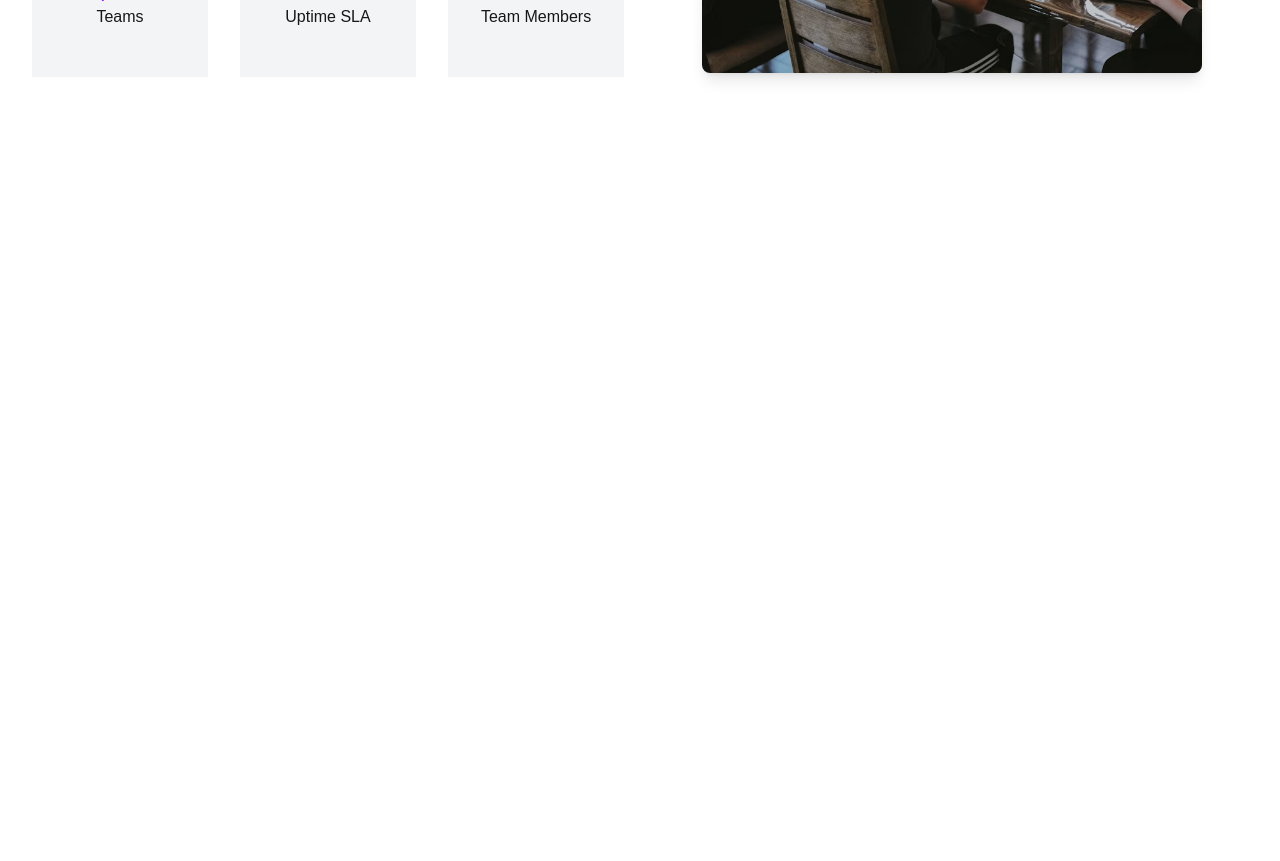
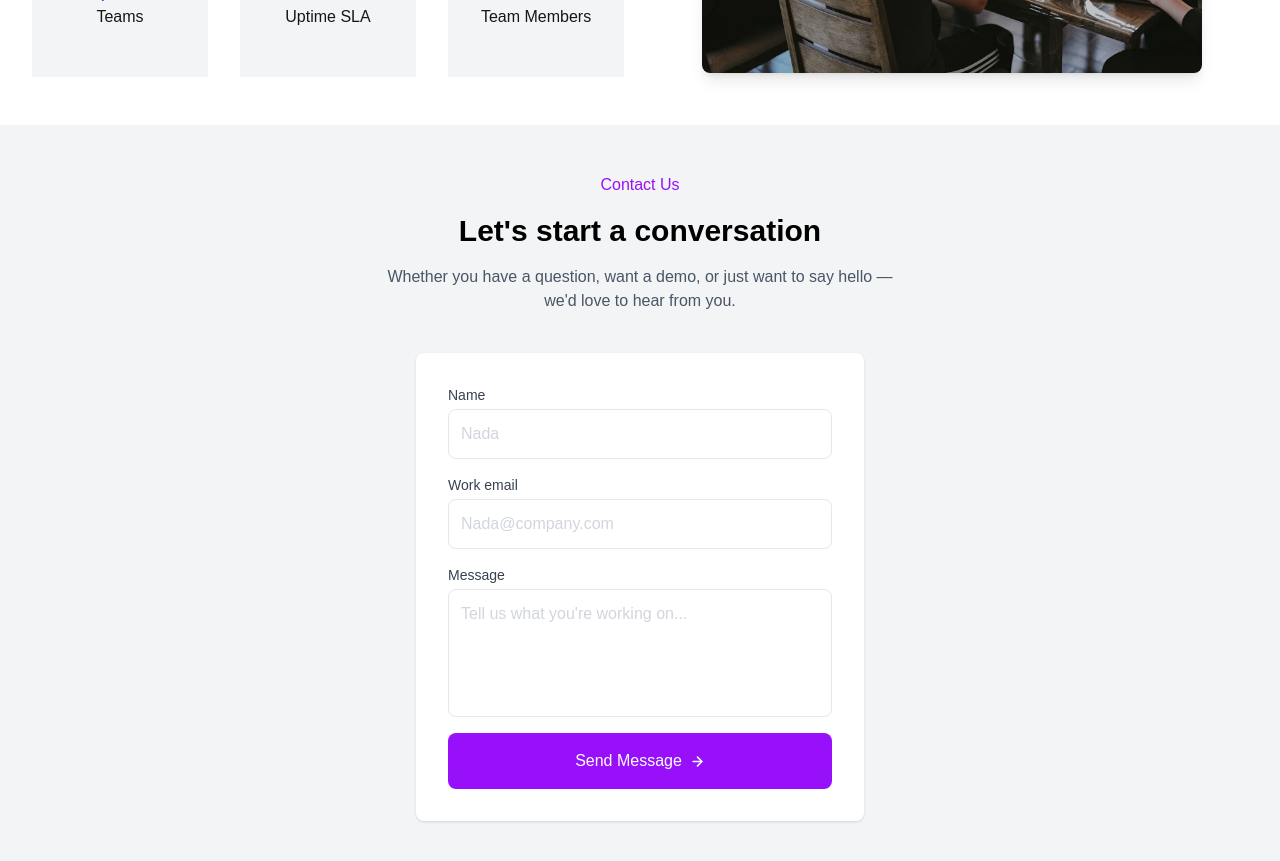
Before and after one commit to You-s-sef24/landing-page, a Next.js app: page / in a window 1280 px wide. Shown: the part 1700-2561 px from the top of the page. Before the commit the page ends 1825 px from the top, so only its background shows below. Built offline with nearby package versions, Linux system fonts and the light colour scheme.

Commit message:
implement contact us section

```diff
--- /dev/null
+++ b/app/Components/ContactSection.jsx
@@ -0,0 +1,108 @@
+"use client";
+
+import { useState } from "react";
+
+export default function ContactSection() {
+  const [formData, setFormData] = useState({ name: "", email: "", msg: "" });
+  const [submitted, setSubmitted] = useState(false);
+
+  function handleSubmit(e) {
+    e.preventDefault();
+    setSubmitted(true);
+    setFormData({ name: "", email: "", msg: "" });
+  }
+
+  return (
+    <div
+      id="contact"
+      className="flex flex-col items-center bg-gray-100 py-12 px-4 gap-4 scroll-mt-16"
+    >
+      <p className="text-purple-600">Contact Us</p>
+      <h3 className="text-3xl font-bold text-black text-center">
+        Let&apos;s start a conversation
+      </h3>
+      <p className="text-gray-600 text-center max-w-lg">
+        Whether you have a question, want a demo, or just want to say hello —
+        we&apos;d love to hear from you.
+      </p>
+
+      {submitted && (
+        <p className="text-green-600 bg-green-50 border border-green-200 rounded-lg px-4 py-2 text-sm">
+          Message sent! We&apos;ll get back to you soon.
+        </p>
+      )}
+
+      <form
+        className="flex flex-col bg-white rounded-lg shadow p-8 gap-4 w-full max-w-md mt-6"
+        onSubmit={handleSubmit}
+      >
+        <div className="flex flex-col gap-1">
+          <label htmlFor="name" className="text-sm font-medium text-gray-700">
+            Name
+          </label>
+          <input
+            id="name"
+            type="text"
+            className="border border-gray-200 outline-none rounded-lg focus:border-purple-600 focus:ring-2 focus:ring-purple-100 p-3 placeholder:text-gray-300 transition-all duration-200"
+            value={formData.name}
+            onChange={(e) => setFormData({ ...formData, name: e.target.value })}
+            placeholder="Nada"
+            required
+          />
+        </div>
+
+        <div className="flex flex-col gap-1">
+          <label htmlFor="email" className="text-sm font-medium text-gray-700">
+            Work email
+          </label>
+          <input
+            id="email"
+            type="email"
+            className="border border-gray-200 outline-none rounded-lg focus:border-purple-600 focus:ring-2 focus:ring-purple-100 p-3 placeholder:text-gray-300 transition-all duration-200"
+            value={formData.email}
+            onChange={(e) =>
+              setFormData({ ...formData, email: e.target.value })
+            }
+            placeholder="Nada@company.com"
+            required
+          />
+        </div>
+
+        <div className="flex flex-col gap-1">
+          <label htmlFor="msg" className="text-sm font-medium text-gray-700">
+            Message
+          </label>
+          <textarea
+            id="msg"
+            className="border border-gray-200 outline-none rounded-lg focus:border-purple-600 focus:ring-2 focus:ring-purple-100 p-3 placeholder:text-gray-300 resize-none min-h-32 transition-all duration-200"
+            value={formData.msg}
+            onChange={(e) => setFormData({ ...formData, msg: e.target.value })}
+            placeholder="Tell us what you're working on..."
+            required
+          />
+        </div>
+
+        <button
+          type="submit"
+          className="flex items-center gap-2 bg-purple-600 text-white rounded-lg justify-center hover:bg-purple-800 cursor-pointer p-4 transition-all duration-300 font-medium"
+        >
+          Send Message
+          <svg
+            xmlns="http://www.w3.org/2000/svg"
+            width="15"
+            height="15"
+            viewBox="0 0 24 24"
+            fill="none"
+            stroke="currentColor"
+            strokeWidth="2.5"
+            strokeLinecap="round"
+            strokeLinejoin="round"
+          >
+            <path d="M5 12h14"></path>
+            <path d="m12 5 7 7-7 7"></path>
+          </svg>
+        </button>
+      </form>
+    </div>
+  );
+}
--- a/app/page.js
+++ b/app/page.js
@@ -1,4 +1,5 @@
 import AboutSection from "./Components/AboutSection";
+import ContactSection from "./Components/ContactSection";
 import FeaturesSection from "./Components/FeaturesSection";
 import HeroSection from "./Components/HeroSection";
 
@@ -8,6 +9,7 @@ export default function Home() {
       <HeroSection />
       <FeaturesSection />
       <AboutSection />
+      <ContactSection />
     </>
   );
 }
```
